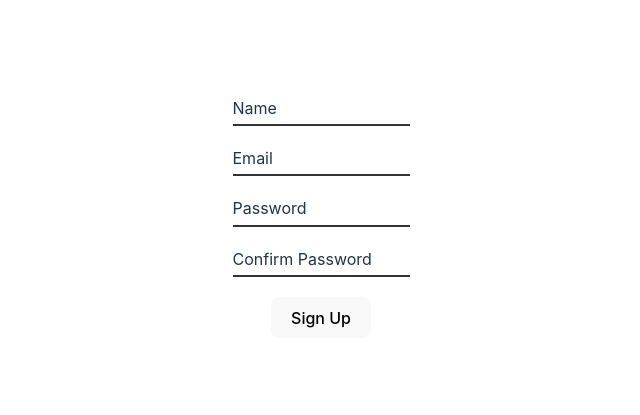
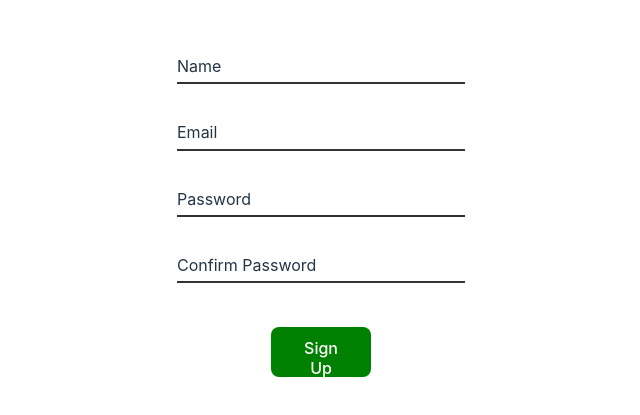
Before and after one commit to Muhammad-Fasih07/LegalApp, a React (Vite) app: page / in a window 1280 px wide. Shown: the part 183-598 px from the top of the page, without its empty margins (319-959 px from the left). Built offline with nearby package versions, Linux system fonts and the light colour scheme.

Commit message:
updatesd design of sign up page

```diff
--- a/src/Screens/signUpLawyer.css
+++ b/src/Screens/signUpLawyer.css
@@ -1,6 +1,7 @@
 .input-field {
   position: relative;
   margin-bottom: 20px;
+  width: 18rem;
 }
 
 .input-field input {
@@ -24,5 +25,11 @@
 .input-field input:focus + label {
   top: -20px;
   font-size: 12px;
-  color: #fff;
+  color: #333;
 }
+.input-field input:not(:placeholder-shown) + label,
+.input-field input:focus + label {
+  top: -20px;
+  font-size: 12px;
+  color: #333;
+}
--- a/src/Screens/signUpLawyer.tsx
+++ b/src/Screens/signUpLawyer.tsx
@@ -1,6 +1,7 @@
 import React, { useState } from "react";
 import InputField from "../components/InputField";
 import "./signUpLawyer.css";
+import Button from "../components/buttons/button";
 
 interface SignupFormState {
   name: string;
@@ -38,34 +39,42 @@ function Signup() {
         name="name"
         value={formState.name}
         onChange={handleInputChange}
-        placeholder=""
         label="Name"
+        style={{ marginBottom: "1rem" }}
       />
       <InputField
         type="email"
         name="email"
         value={formState.email}
         onChange={handleInputChange}
-        placeholder=""
         label="Email"
+        style={{ marginBottom: "1rem" }}
       />
       <InputField
         type="password"
         name="password"
         value={formState.password}
         onChange={handleInputChange}
-        placeholder=""
         label="Password"
+        style={{ marginBottom: "1rem" }}
       />
       <InputField
         type="password"
         name="confirmPassword"
         value={formState.confirmPassword}
         onChange={handleInputChange}
-        placeholder=""
         label="Confirm Password"
+        style={{ marginBottom: "1.5rem" }}
       />
-      <button type="submit">Sign Up</button>
+      <Button
+        type="submit"
+        height="50px"
+        width="100px"
+        buttonColor="green"
+        textColor="white"
+      >
+        Sign Up
+      </Button>{" "}
     </form>
   );
 }
--- a/src/components/InputField.tsx
+++ b/src/components/InputField.tsx
@@ -1,10 +1,9 @@
 import React from "react";
-import "../Screens/signUpLawyer.css";
+
 interface InputFieldProps {
   name: string;
   value: string;
   type: string;
-  placeholder: string;
   onChange: (event: React.ChangeEvent<HTMLInputElement>) => void;
   style?: React.CSSProperties;
   label: string;
@@ -14,7 +13,6 @@ const InputField: React.FC<InputFieldProps> = ({
   name,
   value,
   type,
-  placeholder,
   onChange,
   style,
   label,
@@ -27,7 +25,7 @@ const InputField: React.FC<InputFieldProps> = ({
         value={value}
         onChange={onChange}
         id={name}
-        placeholder={placeholder}
+        placeholder={value ? " " : value}
         style={style}
         required
       />
@@ -35,5 +33,4 @@ const InputField: React.FC<InputFieldProps> = ({
     </div>
   );
 };
-
 export default InputField;
--- /dev/null
+++ b/src/components/buttons/button.tsx
@@ -0,0 +1,38 @@
+import React from "react";
+
+interface ButtonProps {
+  type: "button" | "submit" | "reset";
+  children: React.ReactNode;
+  height?: string;
+  width?: string;
+  buttonColor?: string;
+  textColor?: string;
+  style?: React.CSSProperties;
+}
+
+const Button: React.FC<ButtonProps> = ({
+  type,
+  children,
+  height,
+  width,
+  buttonColor,
+  textColor,
+  style,
+}) => {
+  return (
+    <button
+      type={type}
+      style={{
+        height,
+        width,
+        backgroundColor: buttonColor,
+        color: textColor,
+        ...style,
+      }}
+    >
+      {children}
+    </button>
+  );
+};
+
+export default Button;
```
